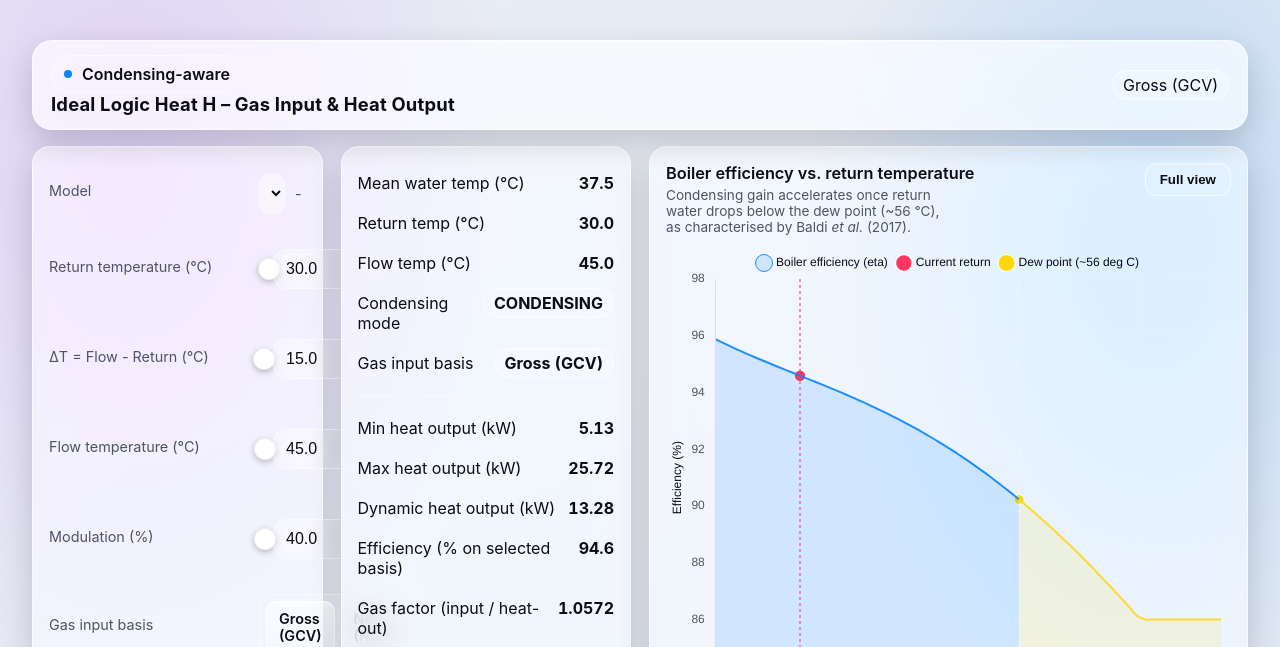
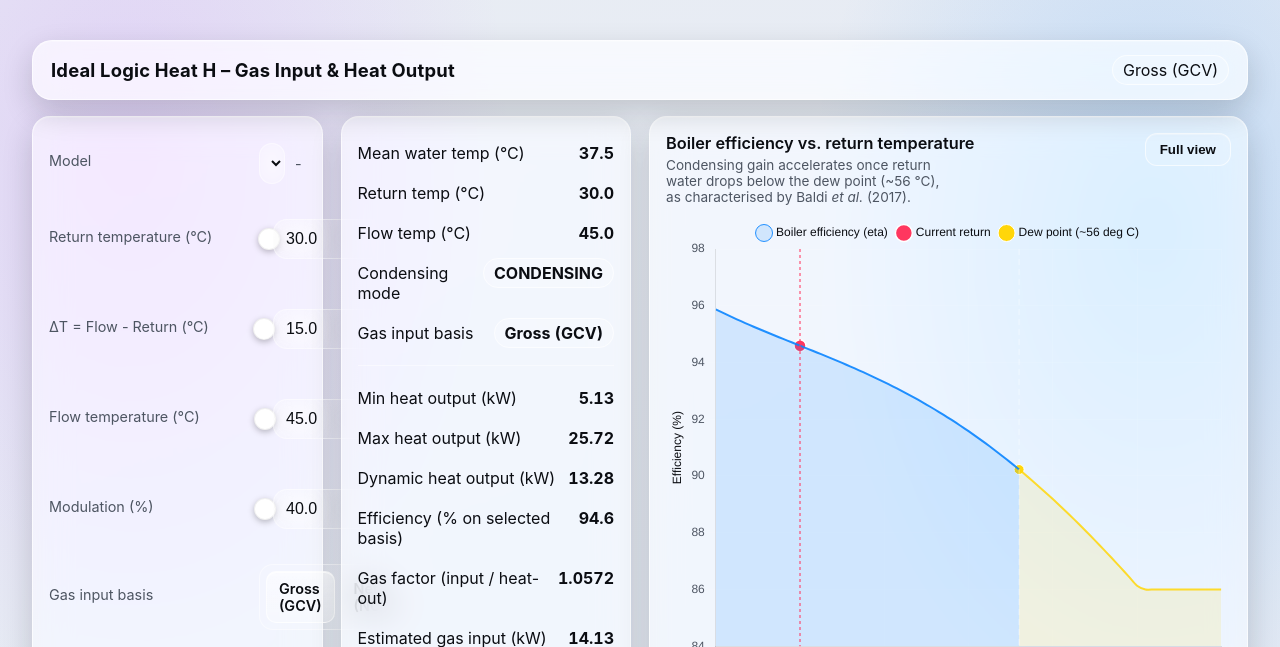
Before and after one commit to critictidier/heatlytics, a Flask app: page / in a window 1280 px wide. Shown: the top 647 px of the page. Run offline with Flask 3, Linux system fonts and the light colour scheme.

Commit message:
remove a badge

```diff
--- a/heatlytics_app/templates/index.html
+++ b/heatlytics_app/templates/index.html
@@ -11,7 +11,6 @@
 <div class="wrap">
   <div class="titlebar">
     <div>
-      <div class="pill"><span class="dot"></span><span>Condensing-aware</span></div>
       <h1>Ideal Logic Heat H &ndash; Gas Input &amp; Heat Output</h1>
     </div>
     <div class="badge" id="basis_badge">{{ initial_basis_label }}</div>
```
